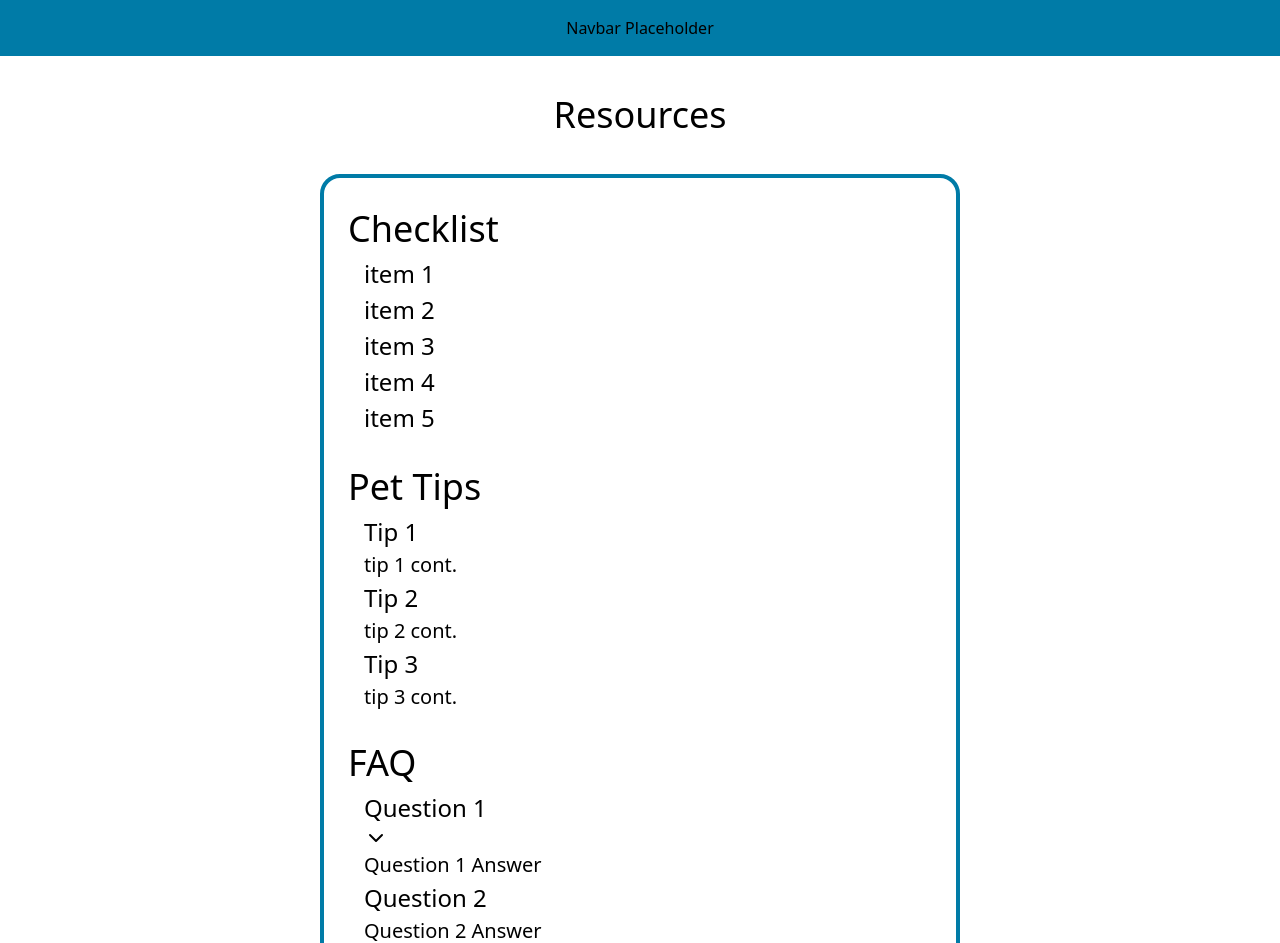
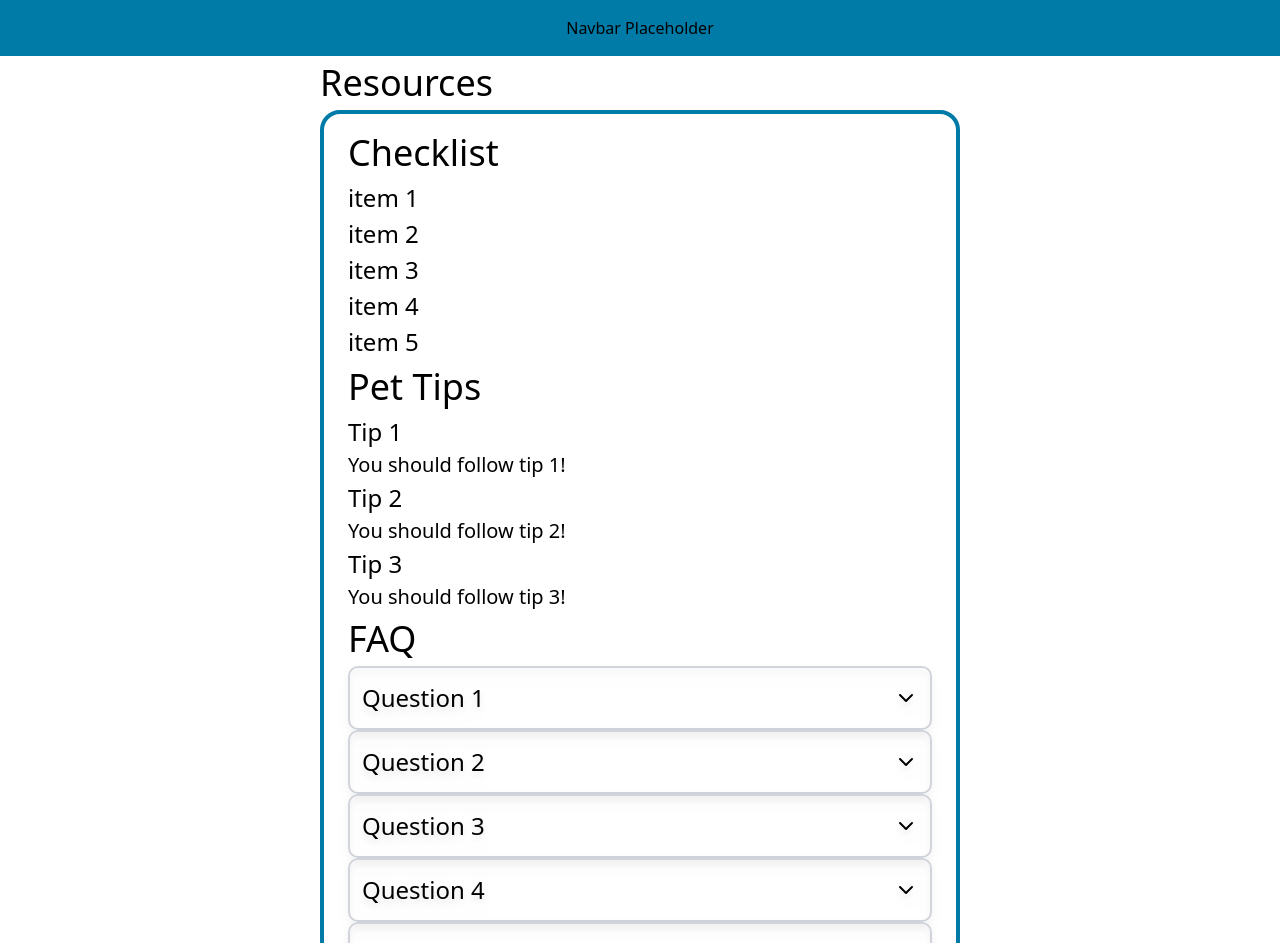
Before and after one commit to ScaiaAguinaga/pet-adoption-site, a React (Vite) app: page /Resources in a window 1280 px wide. Shown: the top 943 px of the page. Built offline with nearby package versions, Linux system fonts and the light colour scheme.

Commit message:
finished FAQ dropdown component.

```diff
--- a/src/components/Carousel.jsx
+++ b/src/components/Carousel.jsx
@@ -1,6 +1,5 @@
 import { useEffect, useState } from "react";
 import { ChevronLeft, ChevronRight } from "react-feather";
-import PropTypes from "prop-types";
 
 const Carousel = ({
   children: slides,
--- a/src/components/Dropdown.jsx
+++ b/src/components/Dropdown.jsx
@@ -1,12 +1,25 @@
 import { useState } from "react";
+import { ChevronUp } from "react-feather";
+import { ChevronDown } from "react-feather";
 
-const Dropdown = ({question, answer}) => {
+const Dropdown = ({ question, answer }) => {
   const [showAnswer, setShowAnswer] = useState(false);
 
   return (
-    <div>
-      <h3>{question}</h3>
-      {showAnswer && <p>{answer}</p>}
+    <div className="border-2 border-gray-300 p-3 rounded-[10px] drop-shadow-lg">
+      <div className="flex items-center justify-between">
+        <h3
+          onClick={() => setShowAnswer(!showAnswer)}
+          className="cursor-pointer"
+        >
+          {question}
+        </h3>
+
+        <button onClick={() => setShowAnswer(!showAnswer)}>
+          {showAnswer ? <ChevronUp /> : <ChevronDown />}
+        </button>
+      </div>
+      <div className="px-5">{showAnswer && <p>{answer}</p>}</div>
     </div>
   );
 };
--- a/src/components/HeroButton.jsx
+++ b/src/components/HeroButton.jsx
@@ -1,4 +1,3 @@
-import PropTypes from "prop-types";
 import { Link } from "react-router-dom";
 
 const HeroButton = ({ to, name }) => {
--- a/src/components/NewPalsCarousel.jsx
+++ b/src/components/NewPalsCarousel.jsx
@@ -1,5 +1,4 @@
 import Carousel from "./Carousel";
-import PropTypes from "prop-types";
 
 const NewPalsCarousel = ({ slides, petName }) => {
   return (
--- a/src/components/ResourceButton.jsx
+++ b/src/components/ResourceButton.jsx
@@ -1,4 +1,3 @@
-import PropTypes from "prop-types";
 import { Link } from "react-router-dom";
 
 const ResourceButton = ({ to, image, name }) => {
--- a/src/pages/Resources.jsx
+++ b/src/pages/Resources.jsx
@@ -1,41 +1,40 @@
 import "../styles.css";
-import { ChevronDown} from "react-feather";
+import Dropdown from "../components/Dropdown";
 
 const Resources = () => {
   return (
     <div className="m-auto w-1/2">
-      <h1 className=" my-8 flex justify-center">Resources</h1>
-      <div className="rounded-[20px] border-4 border-cerulean p-6">
-        <section className="mb-6">
+      <h1>Resources</h1>
+      <div className="rounded-[20px] border-4 border-cerulean p-6 pt-3">
+        <section>
           <h1>Checklist</h1>
-          <div className="ml-4">
-            <h3 className="hover:text-orange-500">item 1</h3>
+          <div>
+            <h3>item 1</h3>
             <h3>item 2</h3>
             <h3>item 3</h3>
             <h3>item 4</h3>
             <h3>item 5</h3>
           </div>
         </section>
-        <section className="mb-6">
+        <section>
           <h1>Pet Tips</h1>
-          <div className="ml-4">
+          <div>
             <h3>Tip 1</h3>
-            <p>tip 1 cont.</p>
+            <p>You should follow tip 1!</p>
             <h3>Tip 2</h3>
-            <p>tip 2 cont.</p>
+            <p>You should follow tip 2!</p>
             <h3>Tip 3</h3>
-            <p>tip 3 cont.</p>
+            <p>You should follow tip 3!</p>
           </div>
         </section>
         <section>
           <h1>FAQ</h1>
-          <div className="ml-4">
-            <h3>Question 1 <ChevronDown/></h3>
-            <p>Question 1 Answer</p>
-            <h3>Question 2</h3>
-            <p>Question 2 Answer</p>
-            <h3>Question 3</h3>
-            <p>Question 3 Answer</p>
+          <div>
+            <Dropdown question="Question 1" answer="Answer 1" />
+            <Dropdown question="Question 2" answer="Answer 2" />
+            <Dropdown question="Question 3" answer="Answer 3" />
+            <Dropdown question="Question 4" answer="Answer 4" />
+            <Dropdown question="Question 5" answer="Answer 5" />
           </div>
         </section>
       </div>
```
